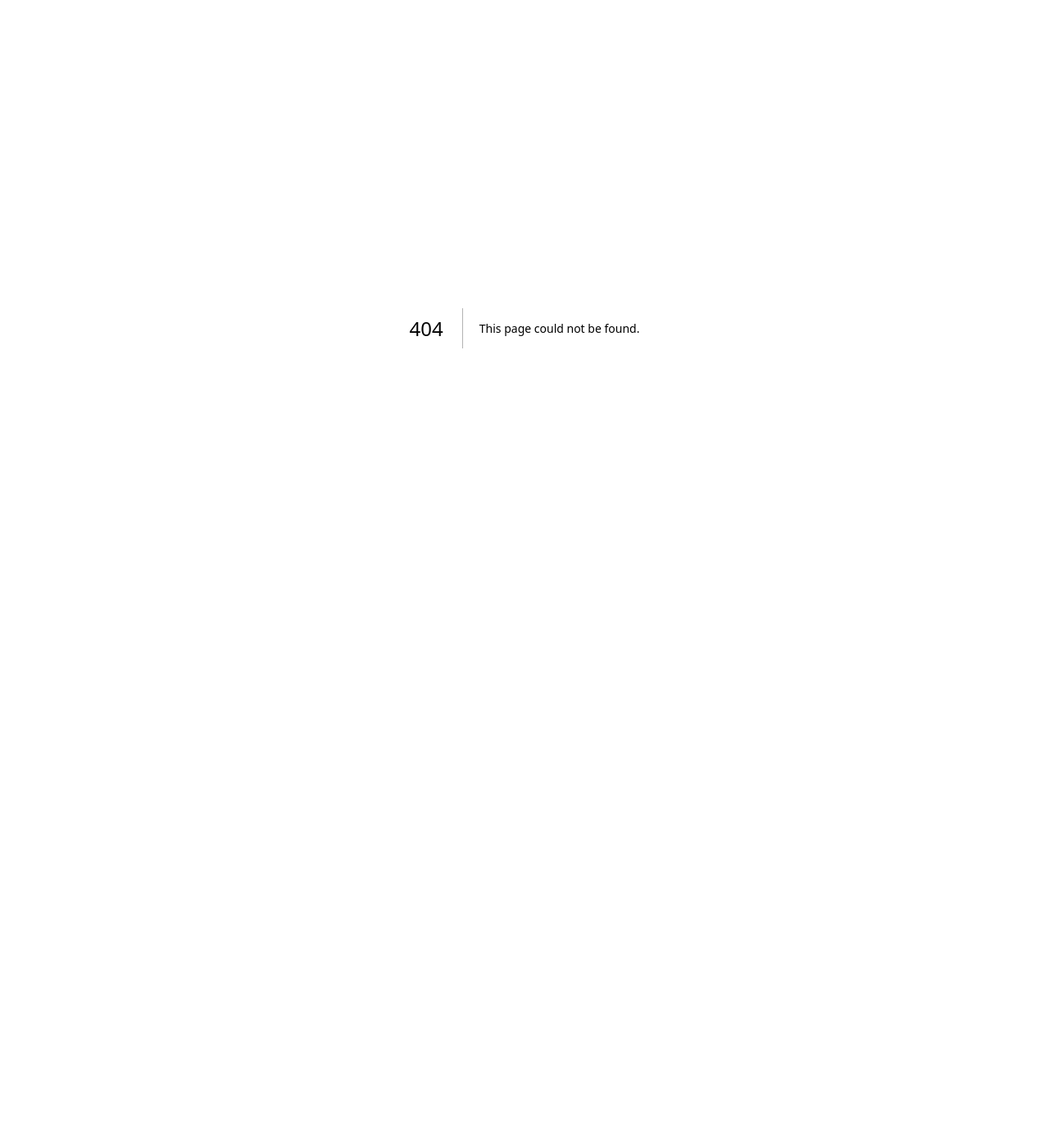
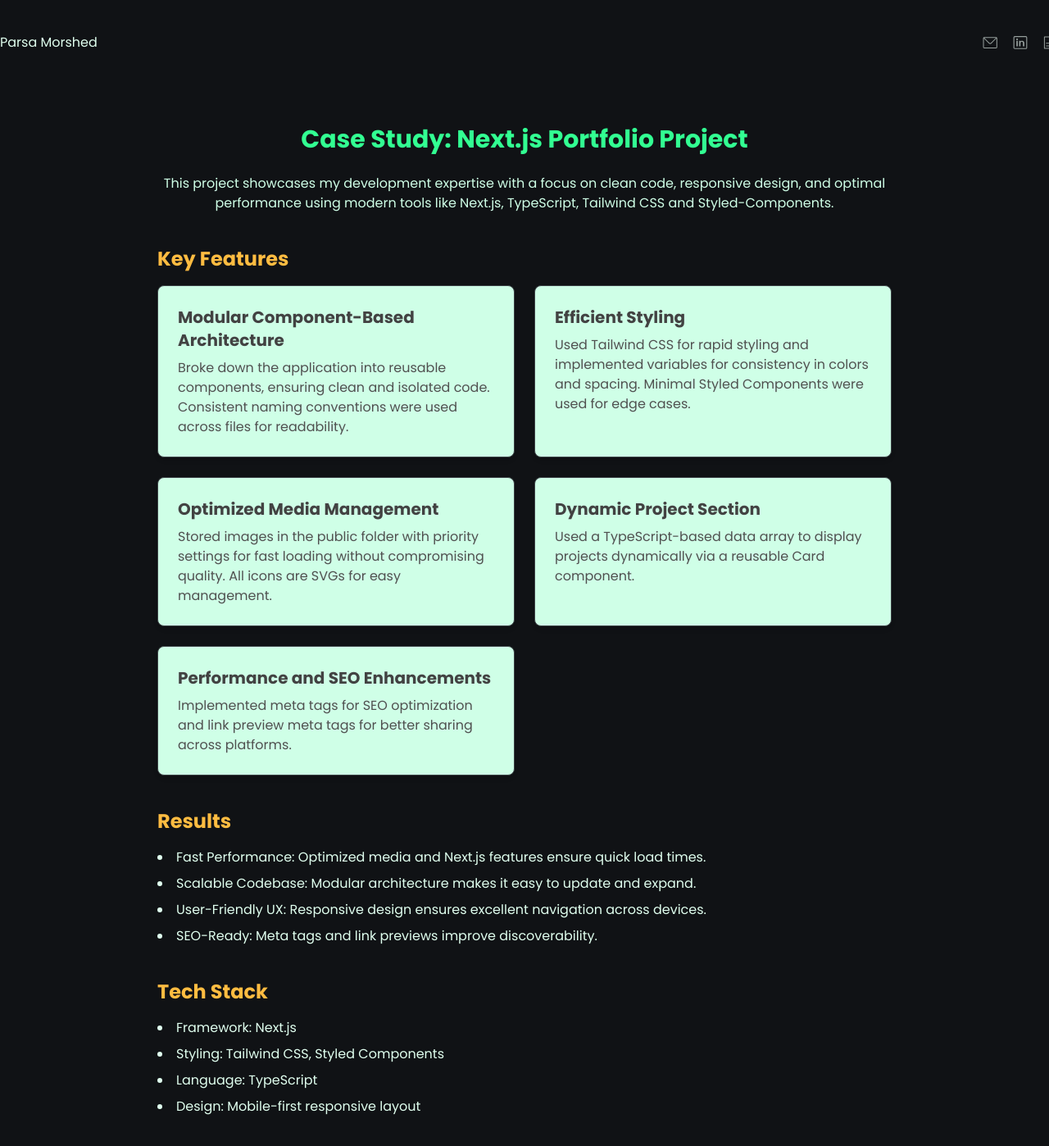
Before and after one commit to parsa-webdev/parsa-portfolio-nextjs, a Next.js app: page /case-studies/code in a window 1280 px wide. Before the commit this address had no page. Shown: the top 1398 px of the page at 82% size. Before the commit the page ends 800 px from the top, so only its background shows below. Built offline with nearby package versions, Linux system fonts and the light colour scheme.

Commit message:
code case study

```diff
--- /dev/null
+++ b/src/app/case-studies/code/page.tsx
@@ -0,0 +1,113 @@
+"use client";
+import Header from "@/app/components/Header/Header";
+import Head from "next/head";
+
+const features = [
+  {
+    title: "Modular Component-Based Architecture",
+    description:
+      "Broke down the application into reusable components, ensuring clean and isolated code. Consistent naming conventions were used across files for readability.",
+  },
+  {
+    title: "Efficient Styling",
+    description:
+      "Used Tailwind CSS for rapid styling and implemented variables for consistency in colors and spacing. Minimal Styled Components were used for edge cases.",
+  },
+  {
+    title: "Optimized Media Management",
+    description:
+      "Stored images in the public folder with priority settings for fast loading without compromising quality. All icons are SVGs for easy management.",
+  },
+  {
+    title: "Dynamic Project Section",
+    description:
+      "Used a TypeScript-based data array to display projects dynamically via a reusable Card component.",
+  },
+  {
+    title: "Performance and SEO Enhancements",
+    description:
+      "Implemented meta tags for SEO optimization and link preview meta tags for better sharing across platforms.",
+  },
+];
+
+export default function CodeCaseStudy() {
+  return (
+    <>
+      <Head>
+        <title>Case Study: Next.js Portfolio</title>
+        <meta
+          name="description"
+          content="Case Study for Next.js Portfolio Project"
+        />
+      </Head>
+      <div className="bg-dark">
+        <Header />
+        <main className="px-4 py-10 md:px-12 lg:px-20 bg-dark text-light">
+          <div className="max-w-4xl mx-auto">
+            <h1 className="text-3xl font-bold text-primary mb-6 text-center">
+              Case Study: Next.js Portfolio Project
+            </h1>
+            <p className="text-md text-lightGreen3 mb-10 text-center">
+              This project showcases my development expertise with a focus on
+              clean code, responsive design, and optimal performance using
+              modern tools like Next.js, TypeScript, Tailwind CSS and
+              Styled-Components.
+            </p>
+            <section>
+              <h2 className="text-2xl font-semibold text-secondary mb-4">
+                Key Features
+              </h2>
+              <div className="grid grid-cols-1 gap-6 md:grid-cols-2">
+                {features.map((feature, index) => (
+                  <div
+                    key={index}
+                    className="bg-lightGreen3 shadow-md rounded-lg p-6 border border-gray"
+                  >
+                    <h3 className="text-xl font-semibold text-gray2 mb-2">
+                      {feature.title}
+                    </h3>
+                    <p className="text-lightGray">{feature.description}</p>
+                  </div>
+                ))}
+              </div>
+            </section>
+            <section className="mt-10">
+              <h2 className="text-2xl font-semibold text-secondary mb-4">
+                Results
+              </h2>
+              <ul className="list-disc list-inside space-y-2 text-lightGreen">
+                <li>
+                  Fast Performance: Optimized media and Next.js features ensure
+                  quick load times.
+                </li>
+                <li>
+                  Scalable Codebase: Modular architecture makes it easy to
+                  update and expand.
+                </li>
+                <li>
+                  User-Friendly UX: Responsive design ensures excellent
+                  navigation across devices.
+                </li>
+                <li>
+                  SEO-Ready: Meta tags and link previews improve
+                  discoverability.
+                </li>
+              </ul>
+            </section>
+            <section className="mt-10 pb-10">
+              <h2 className="text-2xl font-semibold text-secondary mb-4">
+                Tech Stack
+              </h2>
+              <ul className="list-disc list-inside space-y-2 text-lightGreen">
+                <li>Framework: Next.js</li>
+                <li>Styling: Tailwind CSS, Styled Components</li>
+                <li>Language: TypeScript</li>
+                <li>Design: Mobile-first responsive layout</li>
+              </ul>
+            </section>
+          </div>
+        </main>
+      </div>
+    </>
+  );
+}
--- /dev/null
+++ b/src/app/components/Header/ MobileHeader/MobileHeader.styled.ts
@@ -0,0 +1,43 @@
+import { variables } from "@/app/Variables";
+import styled from "styled-components";
+
+export const HeaderMob = styled.div`
+  .icon-div {
+    svg {
+      stroke: #f1fff8; /* Initial stroke color */
+      transition: stroke 0.3s ease-in-out; /* Add transition to stroke */
+    }
+
+    /* Apply hover effect on the parent */
+    &:hover {
+      svg {
+        stroke: ${variables.primary}; /* Hover stroke color */
+      }
+    }
+  }
+  .icon-div-2 {
+    svg {
+      stroke: #f1fff8; /* Initial stroke color */
+      transition: stroke 0.3s ease-in-out; /* Add transition to stroke */
+      path {
+        fill: #f1fff8;
+        transition: fill 0.3s ease-in-out; /* Add transition to stroke */
+      }
+    }
+
+    /* Apply hover effect on the parent */
+    &:hover {
+      svg {
+        stroke: ${variables.primary}; /* Hover stroke color */
+        path {
+          fill: ${variables.primary};
+        }
+      }
+    }
+  }
+  display: none;
+  @media (max-width: ${variables.mobileBreakPoint}) {
+    display: block;
+    padding: 0 20px;
+  }
+`;
--- /dev/null
+++ b/src/app/components/Header/ MobileHeader/MobileHeader.tsx
@@ -0,0 +1,42 @@
+"use client";
+
+import MailIcon from "@/app/icons/MailIcon";
+import { HeaderMob } from "./MobileHeader.styled";
+import LinkedinIcon from "@/app/icons/LinkedinIcon";
+import DocumentIcon from "@/app/icons/DocumentIcon";
+
+export default function MobileHeader() {
+  return (
+    <>
+      <HeaderMob>
+        <div className="flex bg-red pt-5 items-center justify-between header mb-5">
+          <div className="flex items-center gap-3">
+            <div>
+              <h6 className="text-base text-lightGreen">Parsa Morshed</h6>
+            </div>
+          </div>
+
+          <div className="flex gap-x-7 items-center">
+            <a href="mailto:parsawebdev@mail.com" target="_blank">
+              <MailIcon />
+            </a>
+            <a
+              href="https://www.linkedin.com/in/parsa-morshed-5408941a5/"
+              target="_blank"
+            >
+              <LinkedinIcon />
+            </a>
+
+            <a
+              href="https://drive.google.com/file/d/166bv5gz_osvHkmq85eblOPQXc-cZkqdA/view?usp=drive_link"
+              target="_blank"
+            >
+              <DocumentIcon />
+            </a>
+          </div>
+        </div>
+      </HeaderMob>
+      {/* <MobileHeader/> */}
+    </>
+  );
+}
--- /dev/null
+++ b/src/app/components/Header/Header.styled.ts
@@ -0,0 +1,43 @@
+import { variables } from "@/app/Variables";
+import styled from "styled-components";
+
+export const HeaderDesk = styled.div`
+  width: ${variables.sectionMaxWidth};
+  margin: 0 auto;
+  .icon-div {
+    svg {
+      stroke: #f1fff8; /* Initial stroke color */
+      transition: stroke 0.3s ease-in-out; /* Add transition to stroke */
+    }
+
+    /* Apply hover effect on the parent */
+    &:hover {
+      svg {
+        stroke: ${variables.primary}; /* Hover stroke color */
+      }
+    }
+  }
+  .icon-div-2 {
+    svg {
+      stroke: #f1fff8; /* Initial stroke color */
+      transition: stroke 0.3s ease-in-out; /* Add transition to stroke */
+      path {
+        fill: #f1fff8;
+        transition: fill 0.3s ease-in-out; /* Add transition to stroke */
+      }
+    }
+
+    /* Apply hover effect on the parent */
+    &:hover {
+      svg {
+        stroke: ${variables.primary}; /* Hover stroke color */
+        path {
+          fill: ${variables.primary};
+        }
+      }
+    }
+  }
+  @media (max-width: ${variables.mobileBreakPoint}) {
+    display: none;
+  }
+`;
--- /dev/null
+++ b/src/app/components/Header/Header.tsx
@@ -0,0 +1,40 @@
+"use client";
+
+import MailIcon from "@/app/icons/MailIcon";
+import { HeaderDesk } from "./Header.styled";
+import LinkedinIcon from "@/app/icons/LinkedinIcon";
+import DocumentIcon from "@/app/icons/DocumentIcon";
+import MobileHeader from "./ MobileHeader/MobileHeader";
+
+export default function Header() {
+  return (
+    <>
+      <HeaderDesk>
+        <div className="flex gap-x-8 pt-10 items-center mb-12 justify-between">
+          <div>
+            <h6 className="text-base text-lightGreen">Parsa Morshed</h6>
+          </div>
+          <div className="flex gap-x-4 items-center">
+            <a href="mailto:parsawebdev@mail.com" target="_blank">
+              <MailIcon />
+            </a>
+            <a
+              href="https://www.linkedin.com/in/parsa-morshed-5408941a5/"
+              target="_blank"
+            >
+              <LinkedinIcon />
+            </a>
+
+            <a
+              href="https://drive.google.com/file/d/166bv5gz_osvHkmq85eblOPQXc-cZkqdA/view?usp=drive_link"
+              target="_blank"
+            >
+              <DocumentIcon />
+            </a>
+          </div>
+        </div>
+      </HeaderDesk>
+      <MobileHeader />
+    </>
+  );
+}
--- a/src/app/components/HeroDesk/HD.styled.ts
+++ b/src/app/components/HeroDesk/HD.styled.ts
@@ -68,6 +68,59 @@
       width: 546.259px;
     }
   }
+  .hdLeft-case-study {
+    width: 100%;
+    .icon-div {
+      svg {
+        stroke: #f1fff8; /* Initial stroke color */
+        transition: stroke 0.3s ease-in-out; /* Add transition to stroke */
+      }
+
+      /* Apply hover effect on the parent */
+      &:hover {
+        svg {
+          stroke: ${variables.primary}; /* Hover stroke color */
+        }
+      }
+    }
+    .icon-div-2 {
+      svg {
+        stroke: #f1fff8; /* Initial stroke color */
+        transition: stroke 0.3s ease-in-out; /* Add transition to stroke */
+        path {
+          fill: #f1fff8;
+          transition: fill 0.3s ease-in-out; /* Add transition to stroke */
+        }
+      }
+
+      /* Apply hover effect on the parent */
+      &:hover {
+        svg {
+          stroke: ${variables.primary}; /* Hover stroke color */
+          path {
+            fill: ${variables.primary};
+          }
+        }
+      }
+    }
+
+    .brian-info {
+      margin-top: -7px;
+      margin-bottom: 15px;
+      .flag {
+        img {
+          width: 15px;
+        }
+      }
+      .brian-img {
+        margin-top: -40px;
+        width: 100px;
+      }
+    }
+    .cta {
+      padding: 15px 28px;
+    }
+  }
   @media (max-width: ${variables.mobileBreakPoint}) {
     display: none;
   }
```
